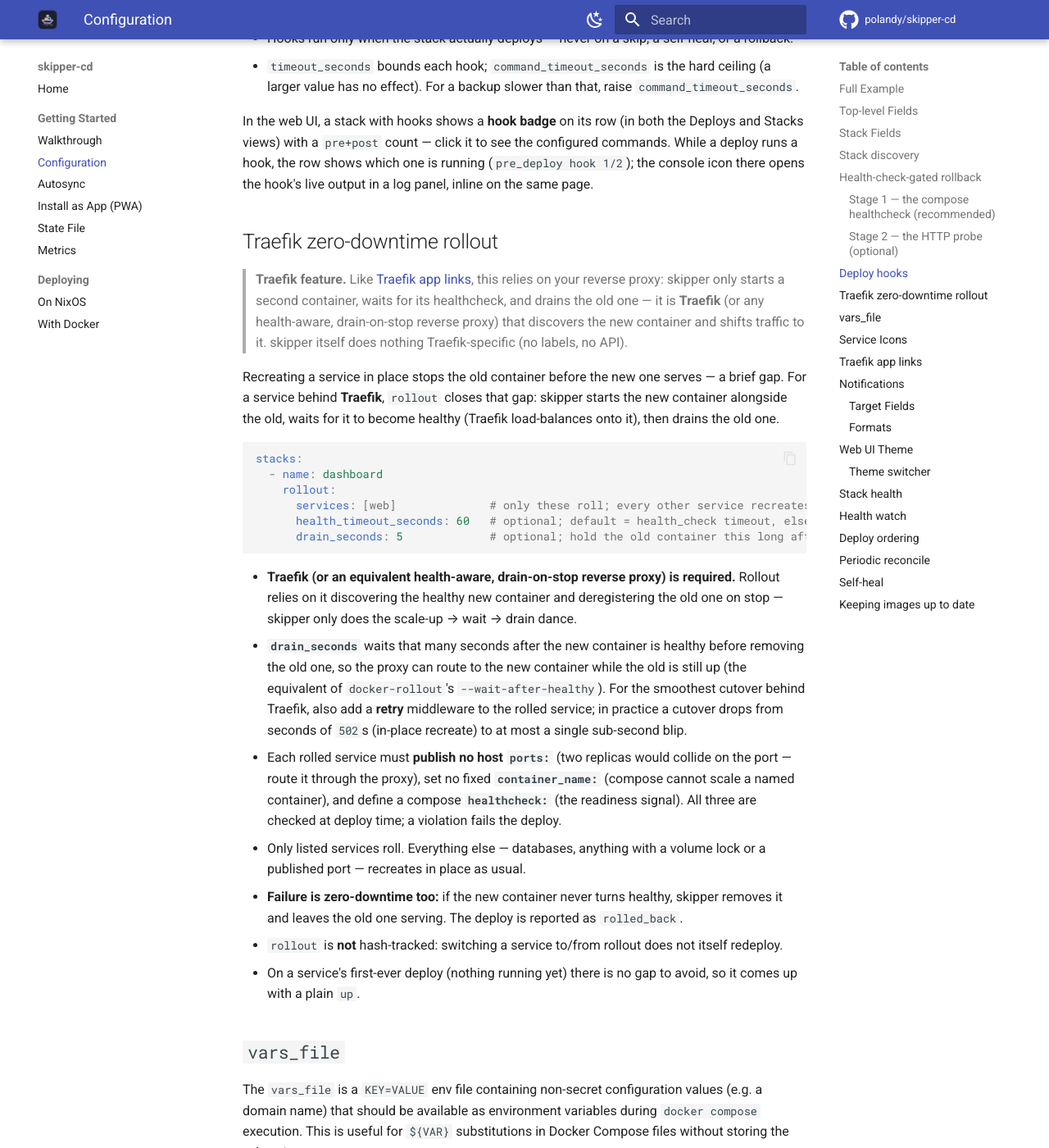
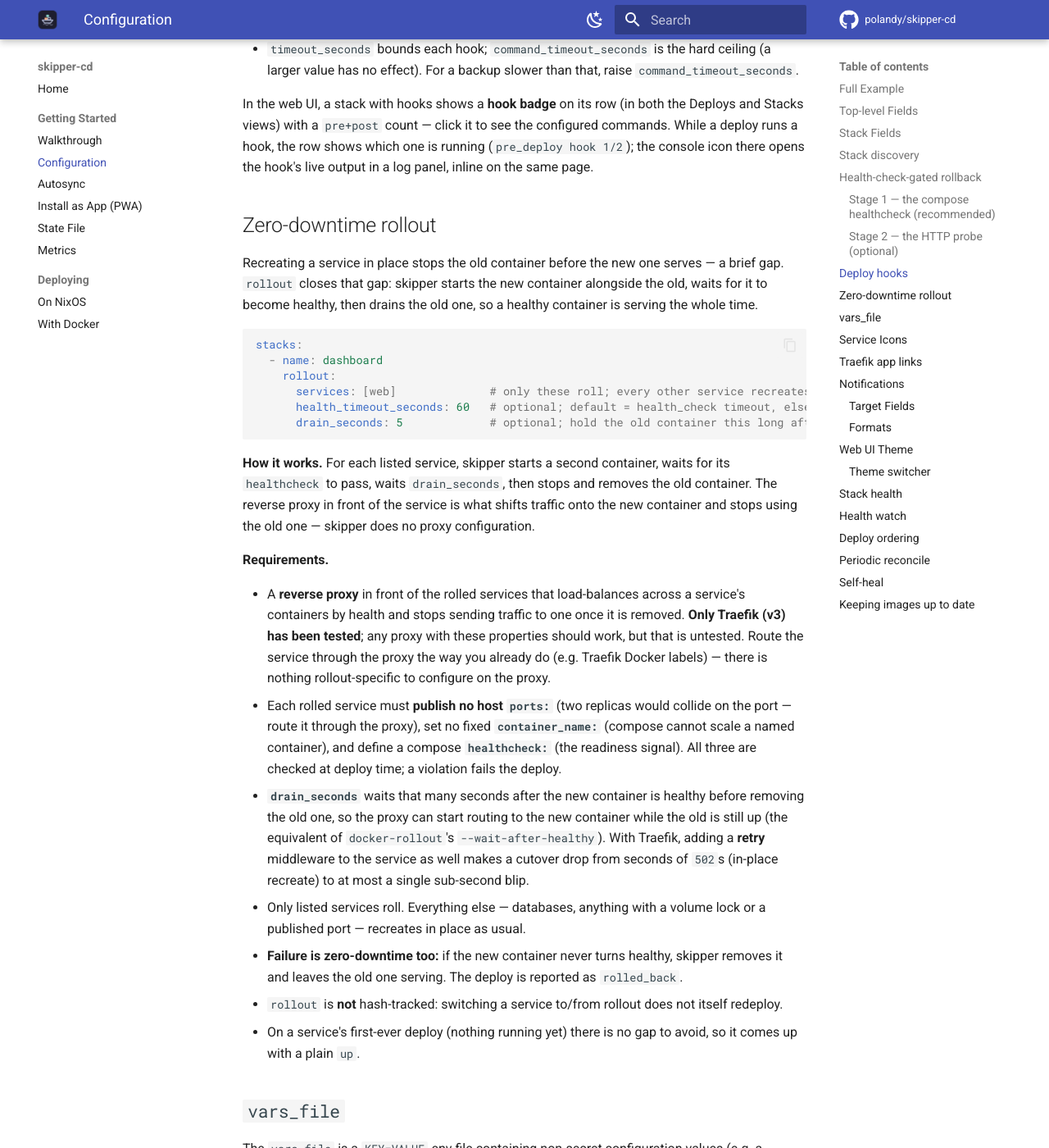
Before and after one commit to polandy/skipper-cd, an MkDocs documentation site: the page built from docs/configuration.md, in a window 1280 px wide and 1400 px high, scrolled down 9470 px. Shown: the whole window at 82% size. Built offline with MkDocs 1.6.1 and Material for MkDocs 9.7.7, drawn with Linux system fonts in a browser that asks for light colours; comment, search, counter and statistics services are not loaded; some of the changed text lies outside the part shown.

Commit message:
docs(rollout): describe rollout by requirements, not as a Traefik feature
The previous framing was contradictory ('Traefik feature' vs 'does nothing
Traefik-specific'). Rewrite the section as: how it works, requirements, and that
only Traefik is tested. Neutral heading, no proxy meta-claims; align the config
table row and the field/type doc comments to the same wording.

````diff
--- a/docs/configuration.md
+++ b/docs/configuration.md
@@ -92,7 +92,7 @@ Each entry under `stacks` configures one Docker Compose stack.
 | `self_heal` | bool | no | *inherit* | Overrides the global `self_heal` for this stack (in both directions). When unset, the stack follows the global setting. See [Self-heal](#self-heal). |
 | `depends_on` | list of strings | no | — | Names of other stacks that must deploy before this one. Entries must name defined stacks and the graph must be acyclic (both checked at startup). See [Deploy ordering](#deploy-ordering). |
 | `hooks` | section | no | — | Shell commands run before (`pre_deploy`) and after (`post_deploy`) this stack's deploy — e.g. a database backup before it updates. Never hash-tracked. See [Deploy hooks](#deploy-hooks). |
-| `rollout` | section | no | — | **Requires Traefik** (or an equivalent health-aware, drain-on-stop reverse proxy). Deploy the named services with a zero-downtime cutover (new container alongside the old, then drain) instead of an in-place recreate. Never hash-tracked. See [Traefik zero-downtime rollout](#traefik-zero-downtime-rollout). |
+| `rollout` | section | no | — | Deploy the named services with a zero-downtime cutover (new container alongside the old, then drain) instead of an in-place recreate. Needs a reverse proxy in front of the service (only Traefik tested). Never hash-tracked. See [Zero-downtime rollout](#zero-downtime-rollout). |
 
 ## Stack discovery
 
@@ -198,11 +198,9 @@ stacks:
 
 In the web UI, a stack with hooks shows a **hook badge** on its row (in both the Deploys and Stacks views) with a `pre+post` count — click it to see the configured commands. While a deploy runs a hook, the row shows which one is running (`pre_deploy hook 1/2`); the console icon there opens the hook's live output in a log panel, inline on the same page.
 
-## Traefik zero-downtime rollout
+## Zero-downtime rollout
 
-> **Traefik feature.** Like [Traefik app links](#traefik-app-links), this relies on your reverse proxy: skipper only starts a second container, waits for its healthcheck, and drains the old one — it is **Traefik** (or any health-aware, drain-on-stop reverse proxy) that discovers the new container and shifts traffic to it. skipper itself does nothing Traefik-specific (no labels, no API).
-
-Recreating a service in place stops the old container before the new one serves — a brief gap. For a service behind **Traefik**, `rollout` closes that gap: skipper starts the new container alongside the old, waits for it to become healthy (Traefik load-balances onto it), then drains the old one.
+Recreating a service in place stops the old container before the new one serves — a brief gap. `rollout` closes that gap: skipper starts the new container alongside the old, waits for it to become healthy, then drains the old one, so a healthy container is serving the whole time.
 
 ```yaml
 stacks:
@@ -213,9 +211,13 @@ stacks:
       drain_seconds: 5             # optional; hold the old container this long after the new one is healthy
 ```
 
-- **Traefik (or an equivalent health-aware, drain-on-stop reverse proxy) is required.** Rollout relies on it discovering the healthy new container and deregistering the old one on stop — skipper only does the scale-up → wait → drain dance.
-- **`drain_seconds`** waits that many seconds after the new container is healthy before removing the old one, so the proxy can route to the new container while the old is still up (the equivalent of `docker-rollout`'s `--wait-after-healthy`). For the smoothest cutover behind Traefik, also add a **retry** middleware to the rolled service; in practice a cutover drops from seconds of `502`s (in-place recreate) to at most a single sub-second blip.
+**How it works.** For each listed service, skipper starts a second container, waits for its `healthcheck` to pass, waits `drain_seconds`, then stops and removes the old container. The reverse proxy in front of the service is what shifts traffic onto the new container and stops using the old one — skipper does no proxy configuration.
+
+**Requirements.**
+
+- A **reverse proxy** in front of the rolled services that load-balances across a service's containers by health and stops sending traffic to one once it is removed. **Only Traefik (v3) has been tested**; any proxy with these properties should work, but that is untested. Route the service through the proxy the way you already do (e.g. Traefik Docker labels) — there is nothing rollout-specific to configure on the proxy.
 - Each rolled service must **publish no host `ports:`** (two replicas would collide on the port — route it through the proxy), set no fixed **`container_name:`** (compose cannot scale a named container), and define a compose **`healthcheck:`** (the readiness signal). All three are checked at deploy time; a violation fails the deploy.
+- **`drain_seconds`** waits that many seconds after the new container is healthy before removing the old one, so the proxy can start routing to the new container while the old is still up (the equivalent of `docker-rollout`'s `--wait-after-healthy`). With Traefik, adding a **retry** middleware to the service as well makes a cutover drop from seconds of `502`s (in-place recreate) to at most a single sub-second blip.
 - Only listed services roll. Everything else — databases, anything with a volume lock or a published port — recreates in place as usual.
 - **Failure is zero-downtime too:** if the new container never turns healthy, skipper removes it and leaves the old one serving. The deploy is reported as `rolled_back`.
 - `rollout` is **not** hash-tracked: switching a service to/from rollout does not itself redeploy.
````
Also changed, not shown: 1 other file.
